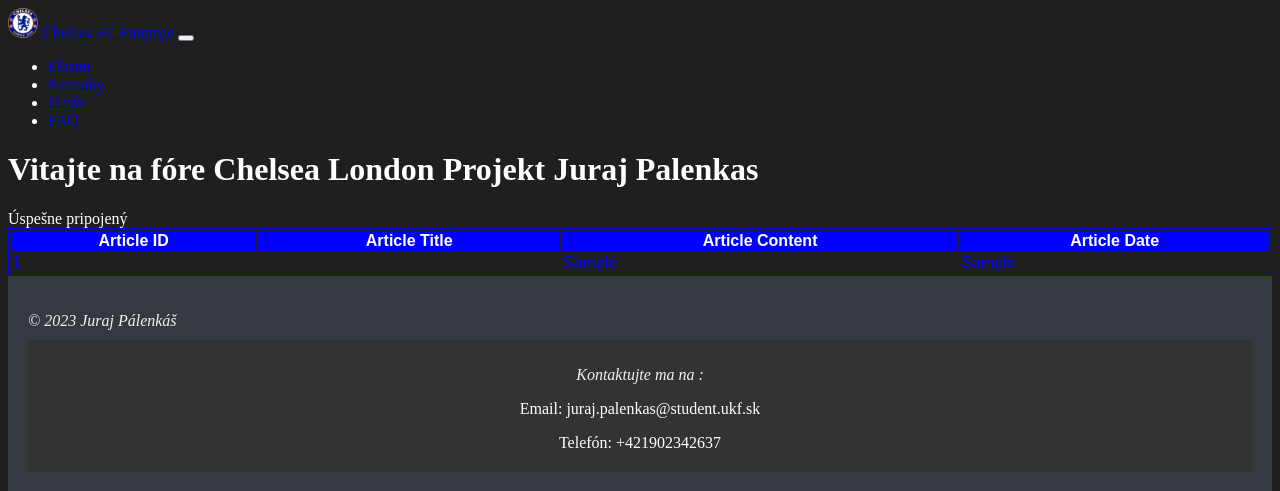
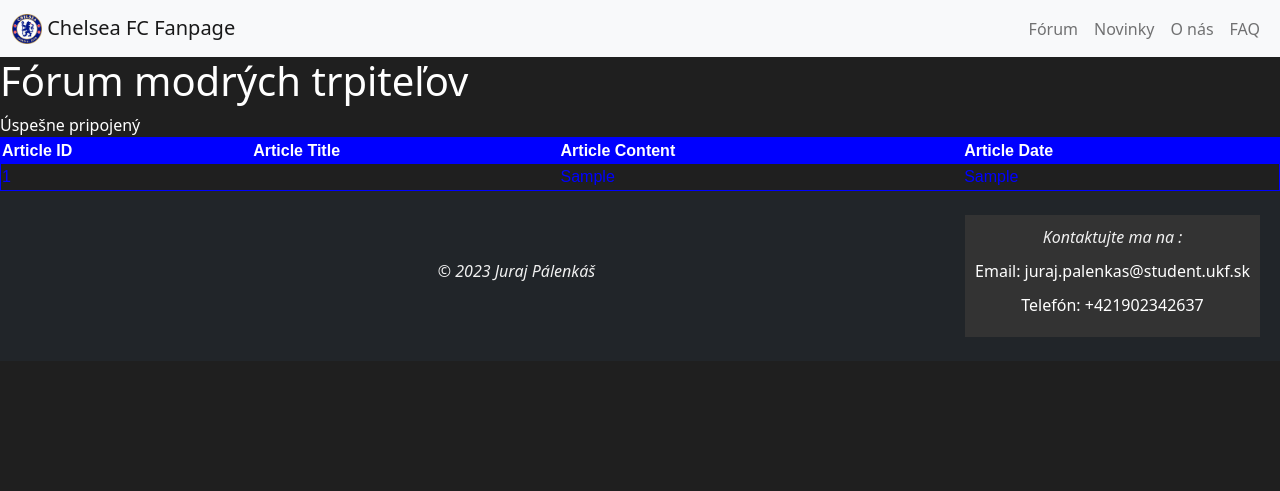
Before and after one commit to JurajPalenkas/ChelseaLondonProjektJurajPalenkas, a PHP site: page /forum.php in a window 1280 px wide. Shown: the top 491 px of the page. Run offline with PHP 8.4, Linux system fonts and the light colour scheme; tables that the repository leaves empty or names only in its code hold one stand-in row (values such as "Sample post"); data that the repository does not hold is empty.

Commit message:
nadizajnovanie fóra

```diff
--- a/forum.php
+++ b/forum.php
@@ -1,7 +1,10 @@
 <!DOCTYPE html>
 <html>
 <head>
-    <title>Chelsea London Projekt Juraj Palenkas - Fórum</title>
+  <meta charset="UTF-8">
+  <meta name="viewport" content="width=device-width, initial-scale=1.0">
+    <title>Fórum</title>
+    <link href="https://cdn.jsdelivr.net/npm/bootstrap@5.1.3/dist/css/bootstrap.min.css" rel="stylesheet" integrity="sha384-1BmE4kWBq78iYhFldvKuhfTAU6auU8tT94WrHftjDbrCEXSU1oBoqyl2QvZ6jIW3" crossorigin="anonymous">
     <link rel="stylesheet" href="css/css.css">
 </head>
 <body>
@@ -9,7 +12,7 @@
     require 'header.php';
     ?>
 
-    <h1>Vitajte na fóre Chelsea London Projekt Juraj Palenkas</h1>
+    <h1>Fórum modrých trpiteľov</h1>
 
     <section id="forum">
         <?php
```
